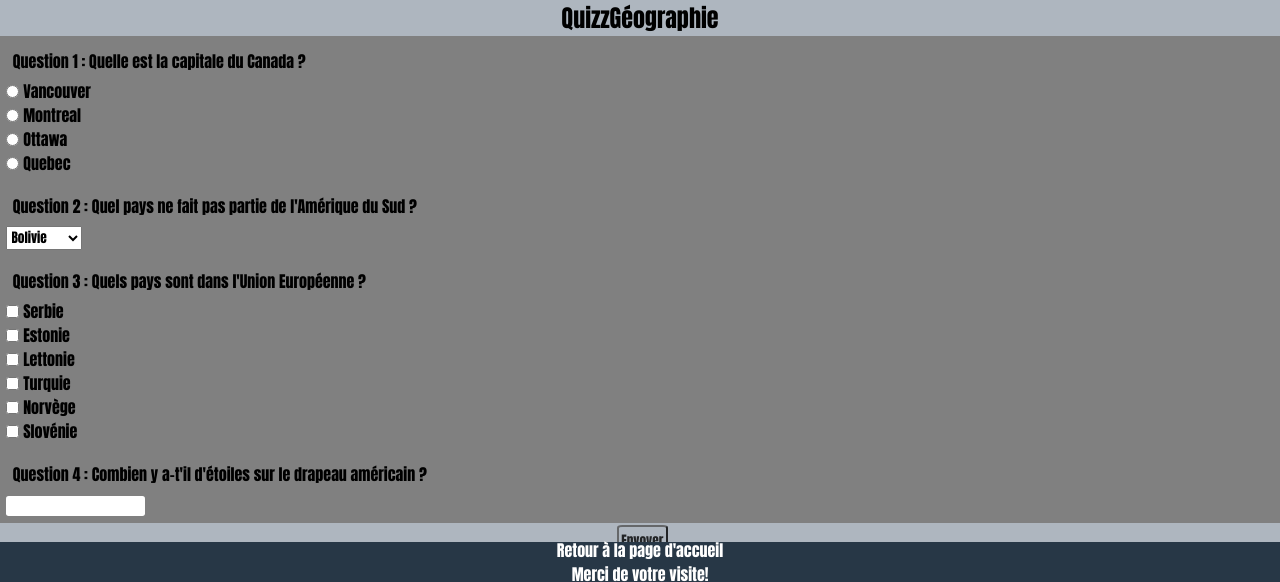
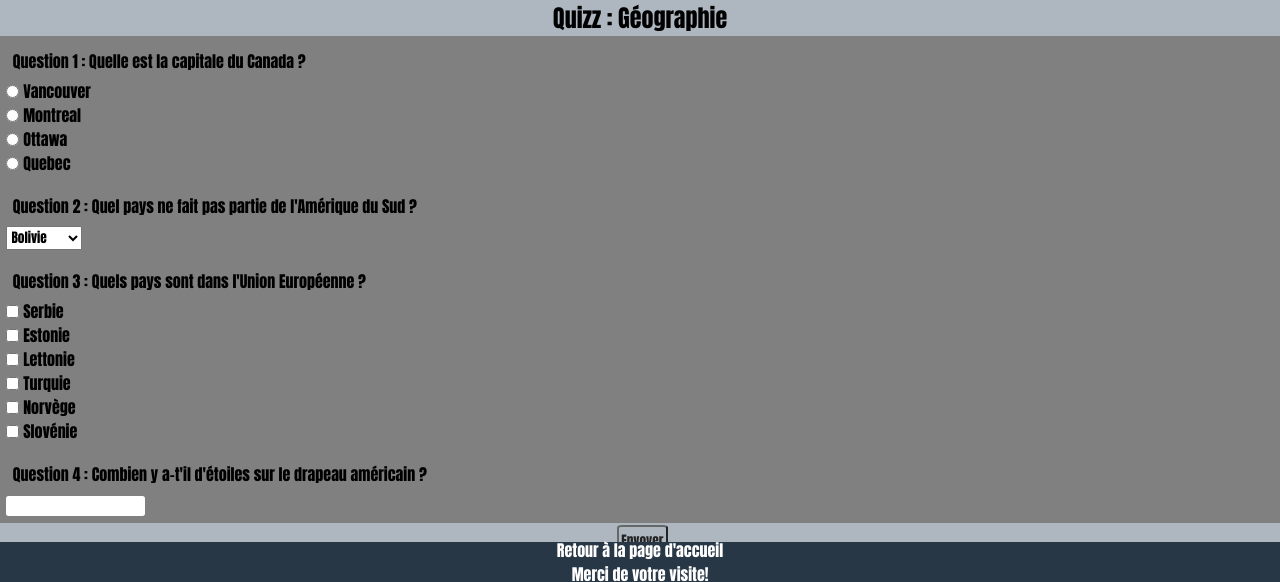
Before and after one commit to Gatens/Projet_TechnoWeb, a PHP site: page /index.php?page=quizz&id=1 in a window 1280 px wide. Shown: the part 218-800 px from the top of the page. Run offline with PHP 8.4, Linux system fonts and the light colour scheme; data comes from the database, SQL or seed files in the repository.

Commit message:
orthographe

```diff
--- a/pages/quizz.php
+++ b/pages/quizz.php
@@ -12,7 +12,7 @@ function displayQuizz($ID_quizz,$bdd)
 
     echo '<div id="content">';
         echo '<div id="titrePage">';
-            echo "<h2>Quizz" . $quizz[$ID_quizz-1]["quizz_name"] . "</h2>";
+            echo "<h2>Quizz : " . $quizz[$ID_quizz-1]["quizz_name"] . "</h2>";
         echo '</div>';
     echo "<form action=index.php?page=answer&id=" . $ID_quizz . " method='post'>";
         echo "<div id='questionContent'>";
```
